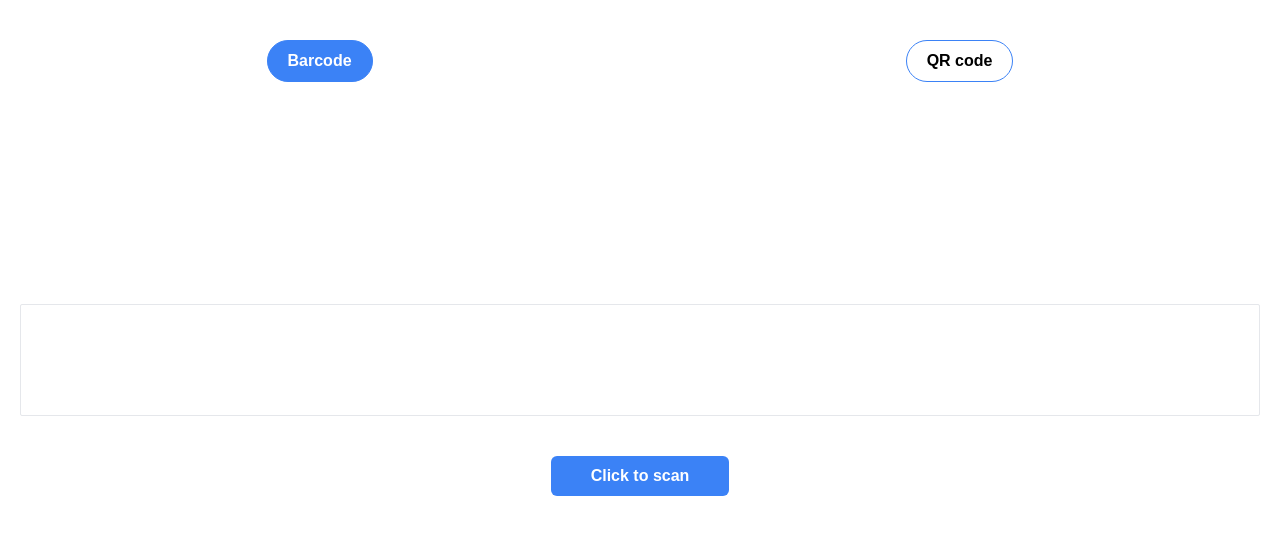
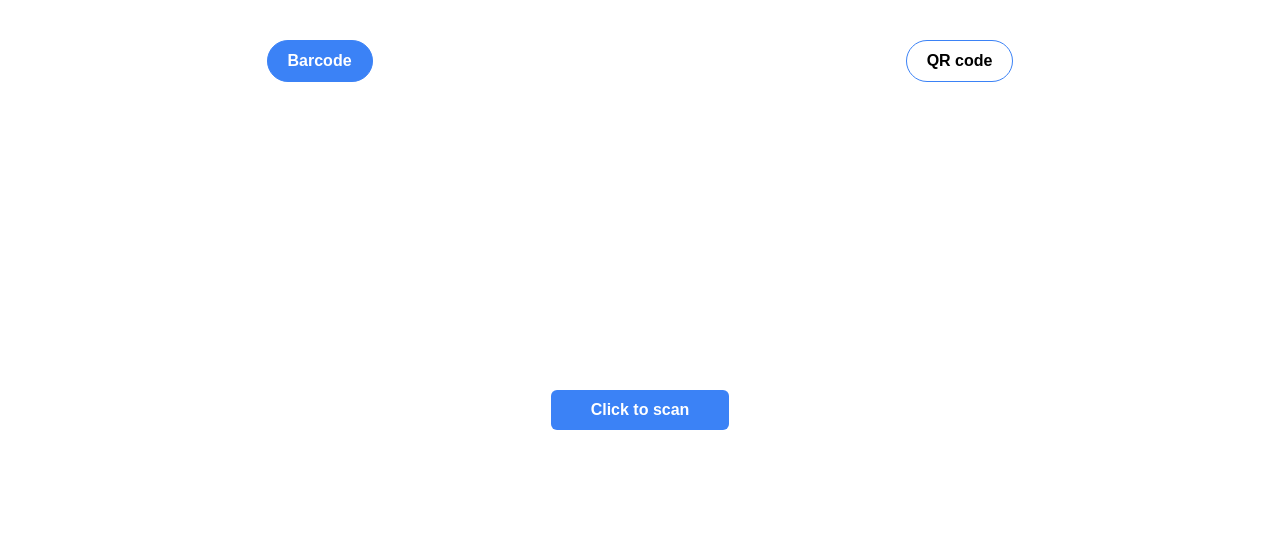
Before and after one commit to Jonath-z/bar-qr-code-scanner-app, a React (Create React App) app: page /home in a window 1280 px wide. Shown: the top 534 px of the page. Built offline with nearby package versions, Linux system fonts and the light colour scheme.

Commit message:
container removed

```diff
--- a/src/HomePage/index.tsx
+++ b/src/HomePage/index.tsx
@@ -70,7 +70,7 @@ const HomePage = () => {
           ? "Codebar scanning"
           : isScannerModal && isQr && "QR code scanning"}
       </p>
-      <div className="w-full h-28 border rounded-sm">
+      {/* <div className="w-full h-28 border rounded-sm"> */}
       {isScannerModal && (
         <BarcodeScannerComponent
           // width={500}
@@ -85,7 +85,7 @@ const HomePage = () => {
           stopStream={stopStream}
         />
       )}
-      </div>
+      {/* </div> */}
 
       <p className="text-blue-500">{data}</p>
 
```
Lines whose indentation alone changed are shown as unchanged.
